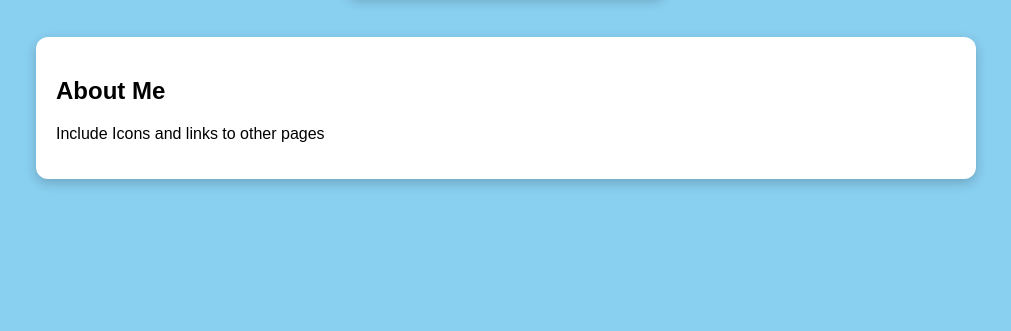
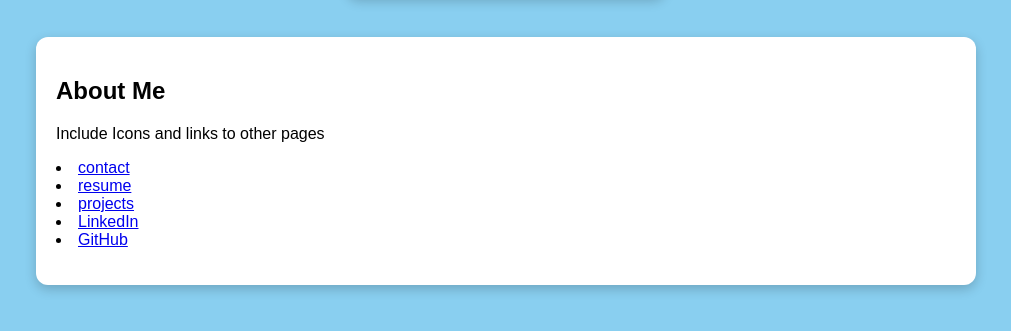
Before and after one commit to shaunoh/shaun-oh, a plain HTML site: page index.html in a window 1280 px wide. Shown: the part 357-688 px from the top of the page, without its empty margins (134-1145 px from the left). Drawn offline with Linux system fonts and the light colour scheme.

Commit message:
Update index.html

```diff
--- a/index.html
+++ b/index.html
@@ -45,6 +45,11 @@
     <h2>About Me</h2>
     <p>
       Include Icons and links to other pages
+      <li><a href=contact.html>contact</a>
+      <li><a href=resume.html>resume</a>
+      <li><a href=projects.html>projects</a>
+      <li><a href=https://www.linkedin.com/in/shaun-oh-923853249/>LinkedIn</a>
+      <li><a href=https://github.com/shaunoh>GitHub</a>
     </p>
   </div>
 </body>
```
